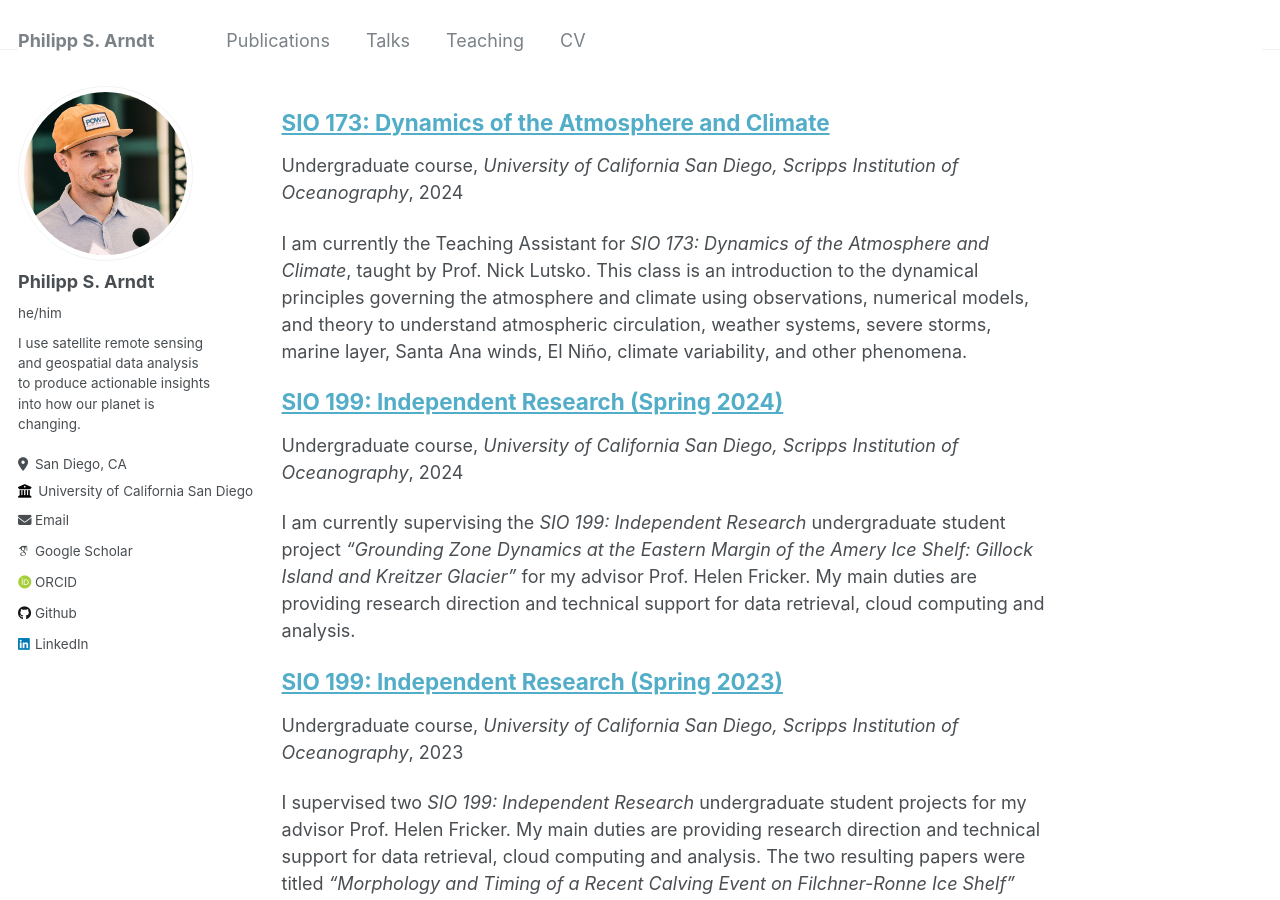
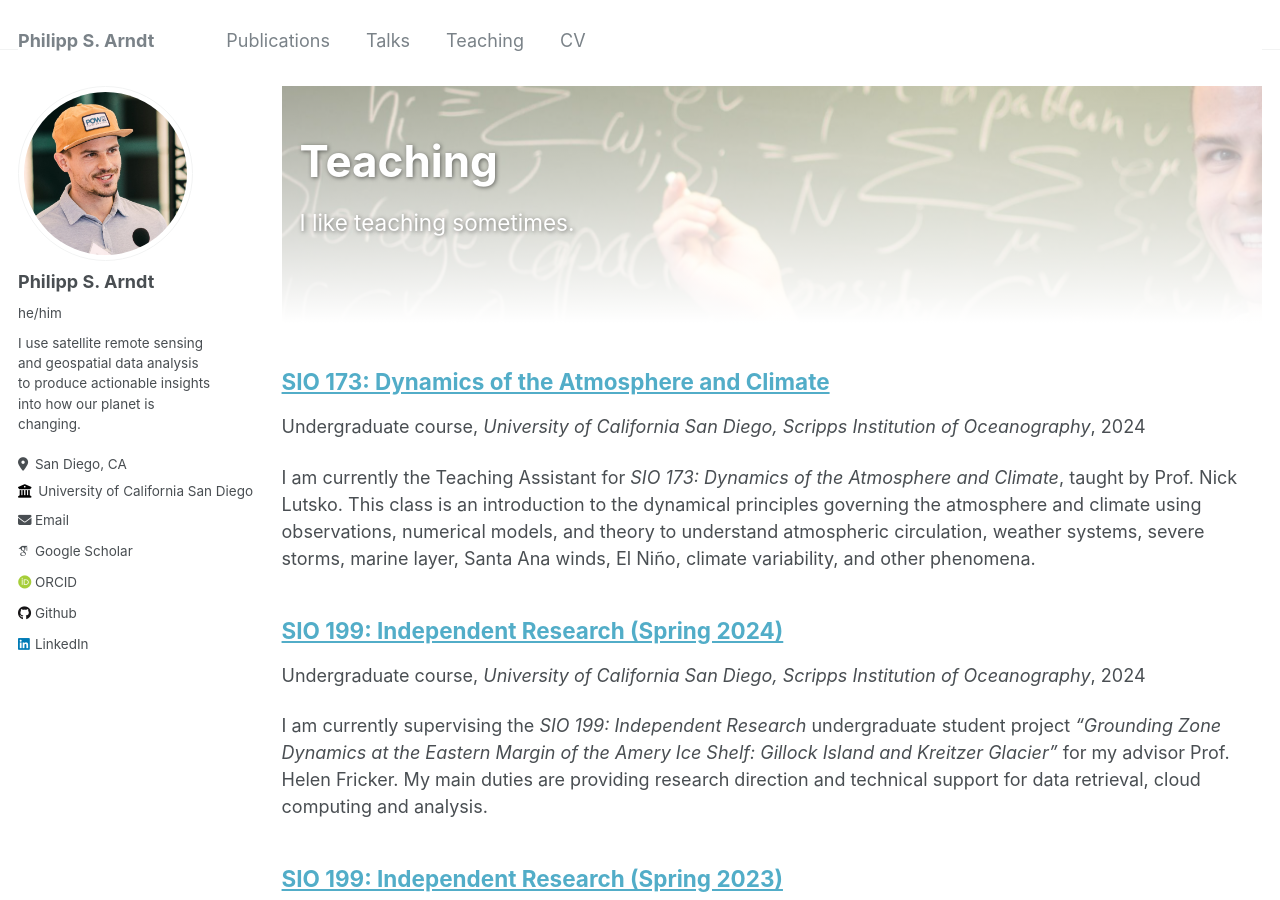
Before and after one commit to fliphilipp/fliphilipp.github.io, a Jekyll site: the page built from _pages/teaching.html, in a window 1280 px wide and 900 px high. Built offline with Jekyll 4.4.1, drawn with Linux system fonts in a browser that asks for light colours; some web fonts are replaced.

Commit message:
Update teaching.html

```diff
--- a/_pages/teaching.html
+++ b/_pages/teaching.html
@@ -3,7 +3,7 @@ layout: archive
 title: "Teaching"
 permalink: /teaching/
 author_profile: true
-excerpt: "<p style="margin-bottom:5cm;"></p>"
+excerpt: "I like teaching sometimes."
 header:
   overlay_image: /images/teachingANNs_banner.jpg
   overlay_filter: linear-gradient(rgba(255, 255, 255, 0.5), rgba(255, 255, 255, 1.0))
```
